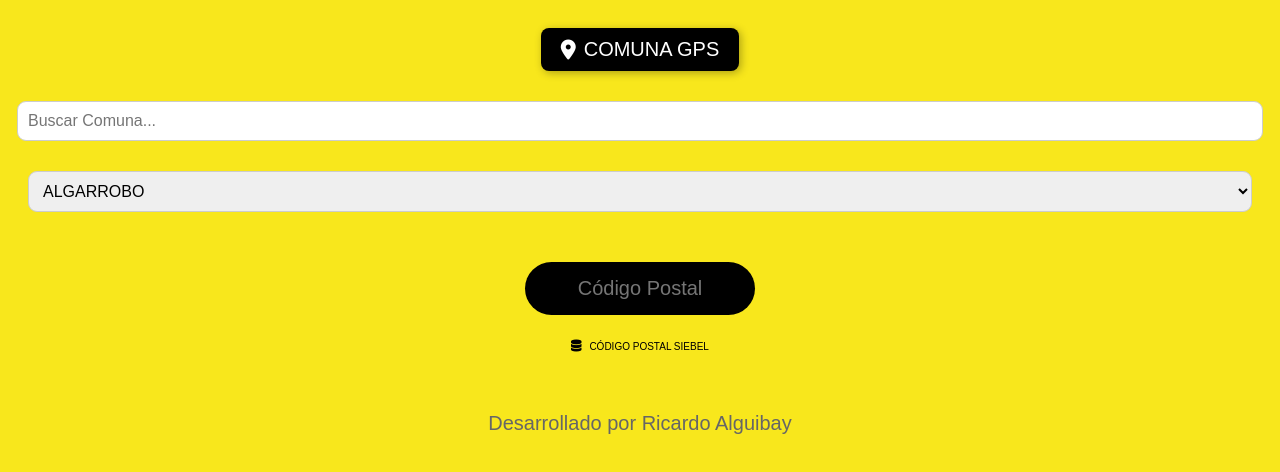
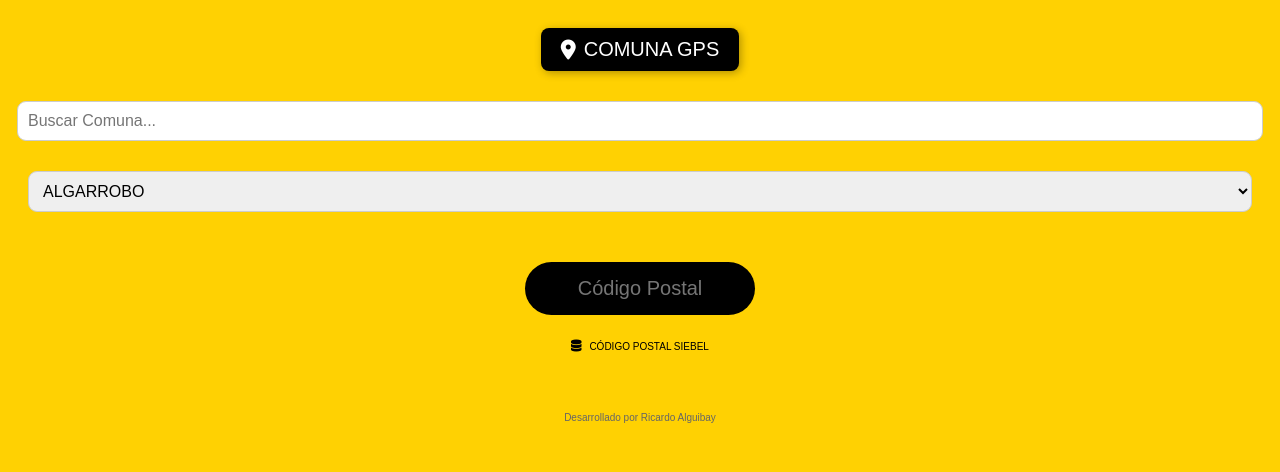
Before and after one commit to Alguibay/alguibay.github.io, a plain HTML site: page index.html in a window 1280 px wide. Drawn offline with Linux system fonts and the light colour scheme.

Commit message:
Update styles.css
Cambio de color y tamaño fuente foother

```diff
--- a/styles.css
+++ b/styles.css
@@ -1,7 +1,7 @@
 /* Estilos generales */
 body {
   font-family: 'Montserrat', sans-serif;
-  background-color: #f8e71c; /* Fondo amarillo */
+  background-color: #ffd102; /* Fondo amarillo */
   padding: 20px;
   text-align: center;
 }
@@ -114,6 +114,6 @@ body {
 footer {
   text-align: center;
   margin-top: 50px;
-  font-size: 20px;
+  font-size: 10px;
   color: #666;
 }
```
